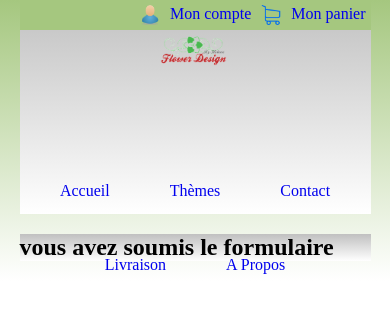
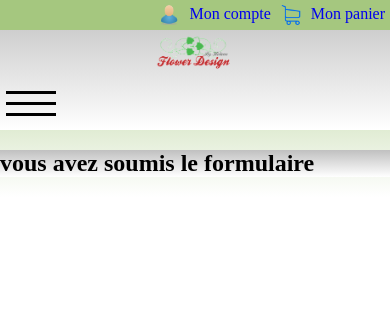
Before and after one commit to izaitere/Projet-final, a PHP site: page /ok.php in a window 390 px wide. Shown: the top 313 px of the page. Run offline with PHP 8.4, Linux system fonts and the light colour scheme; some libraries are stand-ins or nearby versions.

Commit message:
responsive

```diff
--- a/style/main.css
+++ b/style/main.css
@@ -99,6 +99,192 @@ body {
 }
 
 
+/**************************/
+/*	STYLES JUSQU'A 960PX inclus**********/
+@media only screen and (max-width:960px) {
+    /*on définit des classes pour les largeurs de colonnes version tablettes*/
+    /*largeur d'1 colonne*/
+    .col-m-1 {width: 6.25%;}
+
+    /*largeur de 2 colonnes*/
+    .col-m-2 {width: 12.5%;}
+
+    /*largeur de 3 colonnes*/
+    .col-m-3 {width: 18.75%;}
+
+    /*largeur de 4 colonnes*/
+    .col-m-4 {width: 25%;}
+
+    /*largeur de 5 colonnes*/
+    .col-m-5 {width: 31.25%;}
+
+    /*largeur de 6 colonnes*/
+    .col-m-6 {width: 37.5%;}
+
+    /*largeur de 7 colonnes*/
+    .col-m-7 {width: 43.75%;}
+
+    /*largeur de 8 colonnes*/
+    .col-m-8 {width: 50%;}
+
+    /*largeur de 9 colonnes*/
+    .col-m-9 {width: 56.25%;}
+
+    /*largeur de 10 colonnes*/
+    .col-m-10 {width: 62.5%;}
+
+    /*largeur de 11 colonnes*/
+    .col-m-11 {width: 68.75%;}
+
+    /*largeur de 12 colonnes*/
+    .col-m-12 {width: 75%;}
+
+    /*largeur de 13 colonnes*/
+    .col-m-13 {width: 81.25%;}
+
+    /*largeur de 14 colonnes*/
+    .col-m-14 {width: 87.5%;}
+
+    /*largeur de 15 colonnes*/
+    .col-m-15 {width: 93.75%;}
+
+    /*largeur de 16 colonnes*/
+    .col-m-16 {width: 100%;}
+
+.art{
+    display: block;
+}
+#art img{
+    max-width: 80%;
+}
+
+
+}
+
+/***********************/
+/*STYLES POUR TÉLÉPHONES JUSQU'A 768PX INCLUS*/
+@media only screen and (max-width:768px){
+    /*on définit des classes pour les largeurs de colonnes version telephones*/
+    /*largeur d'1 colonne*/
+    .col-s-1 {width: 6.25%;}
+
+    /*largeur de 2 colonnes*/
+    .col-s-2 {width: 12.5%;}
+
+    /*largeur de 3 colonnes*/
+    .col-s-3 {width: 18.75%;}
+
+    /*largeur de 4 colonnes*/
+    .col-s-4 {width: 25%;}
+
+    /*largeur de 5 colonnes*/
+    .col-s-5 {width: 31.25%;}
+
+    /*largeur de 6 colonnes*/
+    .col-s-6 {width: 37.5%;}
+
+    /*largeur de 7 colonnes*/
+    .col-s-7 {width: 43.75%;}
+
+    /*largeur de 8 colonnes*/
+    .col-s-8 {width: 50%;}
+
+    /*largeur de 9 colonnes*/
+    .col-s-9 {width: 56.25%;}
+
+    /*largeur de 10 colonnes*/
+    .col-s-10 {width: 62.5%;}
+
+    /*largeur de 11 colonnes*/
+    .col-s-11 {width: 68.75%;}
+
+    /*largeur de 12 colonnes*/
+    .col-s-12 {width: 75%;}
+
+    /*largeur de 13 colonnes*/
+    .col-s-13 {width: 81.25%;}
+
+    /*largeur de 14 colonnes*/
+    .col-s-14 {width: 87.5%;}
+
+    /*largeur de 15 colonnes*/
+    .col-s-15 {width: 93.75%;}
+
+    /*largeur de 16 colonnes*/
+    .col-s-16 {width: 100%;}
+    .art{
+        display: block;
+    }
+    #art img{
+        max-width: 80%;
+    }
+
+.wrapper{
+    width: 100%;
+}
+
+    /*on enlève le float sur les liens du menu et on applique une largeur de 100% */
+    nav ul li {
+        float: none;
+        padding: 2px !important;
+        margin: 0;
+        width: 100%;
+        border-top:1px solid #48A419;
+    }
+
+    /*on justifie à gauche les liens */
+    nav ul li a {
+        text-align:left;
+        padding-left:5px;
+    }
+    /*on rajoute du padding pour décoller le hamburger */
+    .menu-btn {
+        padding:6px;
+    }
+
+
+    /*on style le hamburger*/
+    .menu-btn span {
+        display: block; /*les span se placent les uns sous les autres*/
+        width: 50px; /*largeur de la rayure*/
+        height: 3px; /*hauteur de la rayure*/
+        margin: 8px 0; /*on les sépare*/
+        background: black; /*couleur des rayures*/
+        z-index: 99;
+
+    }
+
+    /*on cache le menu par défaut*/
+    .responsive-menu{
+        display: none;
+    }
+
+    /*on affiche le menu qd l'utilisateur clique sur le hamburger, on ajoute la classe expand en jQuery*/
+    .expand {
+        display: block !important;
+    }
+
+
+
+
+}
+
+
+
+
+
+
+
+
+
+
+
+
+
+
+
+
+
 /*END SYSTEME DE GRILLES*************************************************************************************/
 
 /*---------------------------------header-----------------------------------------------------------*/
@@ -173,7 +359,6 @@ nav ul li a{
     /*width: 300px;*/
     clear: both;
     text-align: center;
-    height: 120px;
 
 }
 #logo img{
@@ -306,23 +491,23 @@ article img{
 }
 
 #art article h2 img{
-    border: 2px solid white;
+    border: 1px solid darkgray;
 }
 
 .shopping{
     background-color: grey;
     height: 40px;
+    padding: 0;
 
 }
 .shopping p{
     float: left;
-    margin-left: 5px;
+    margin-left: 2px;
 
 }
 
 .shopping img[alt=panier]{
     float: right;
-    margin-right: 5px;
     margin-top: 10px;
 
 
--- a/views/menu.php
+++ b/views/menu.php
@@ -18,6 +18,15 @@
     <div id="logo"><img src="images/logo-flower-design.png" alt="logo fleuriste flower design">
     </div>
     <nav>
+        <div class="mobile-nav">
+            <!-- menu hamburger -->
+            <div class="menu-btn" id="menu-btn">
+                <span></span>
+                <span></span>
+                <span></span>
+            </div>
+            <!-- END menu hamburger	 -->
+            <div class="responsive-menu">
         <ul>
 
             <li class="<?php if($page_title== 'accueil'){
@@ -27,5 +36,6 @@
             <li><a href="livraison.php">Livraison</a></li>
             <li><a href="apropos.php">A Propos</a></li>
         </ul>
+            </div>
     </nav>
 </div>
```
Also changed, not shown: index.php (+15 -5 lines).
